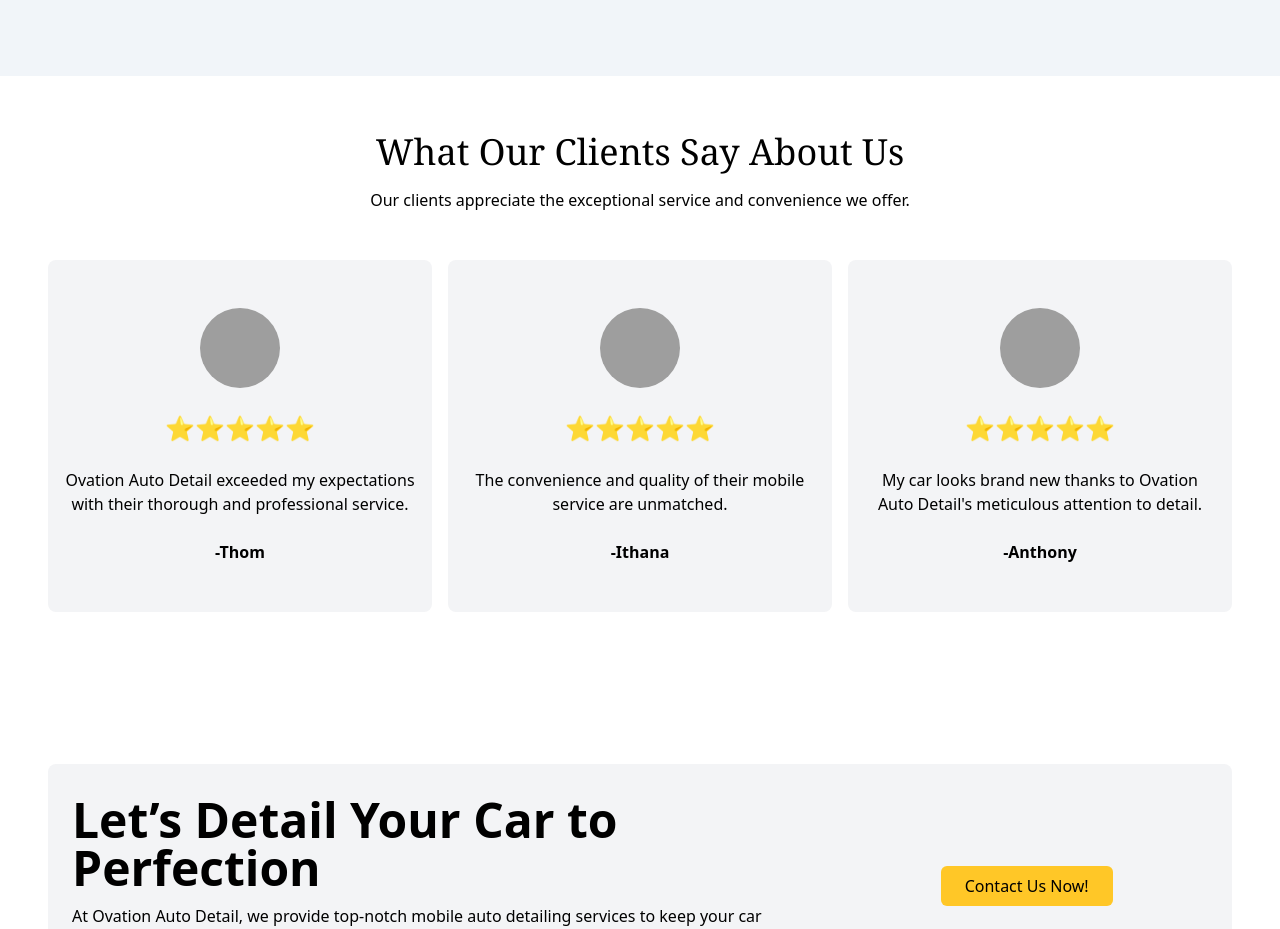
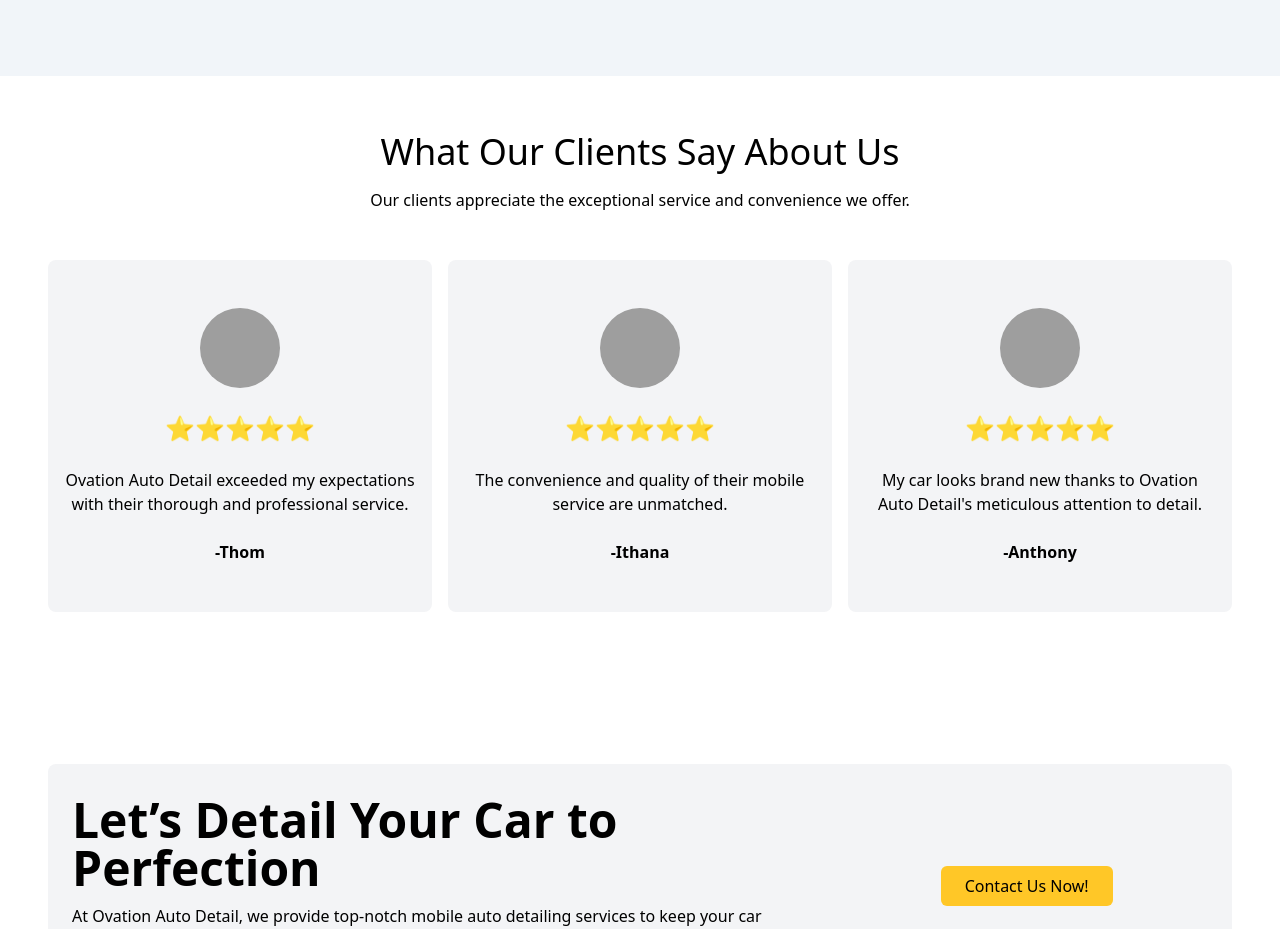
Before and after one commit to JDelott/ovation-auto-detail, a React (Vite) app: page / in a window 1280 px wide. Shown: the part 2340-3269 px from the top of the page. Built offline with nearby package versions, Linux system fonts and the light colour scheme; grey boxes are pictures that could not be loaded.

Commit message:
fixed text

```diff
--- a/src/components/Testimonial/Testimonial.jsx
+++ b/src/components/Testimonial/Testimonial.jsx
@@ -109,7 +109,7 @@
           <div className="space-y-4 pb-12">
             <p
               data-aos="fade-up"
-              className="text-3xl font-normal text-center sm:text-4xl font-serif"
+              className="text-3xl font-normal text-center sm:text-4xl"
             >
               What Our Clients Say About Us
             </p>
```
